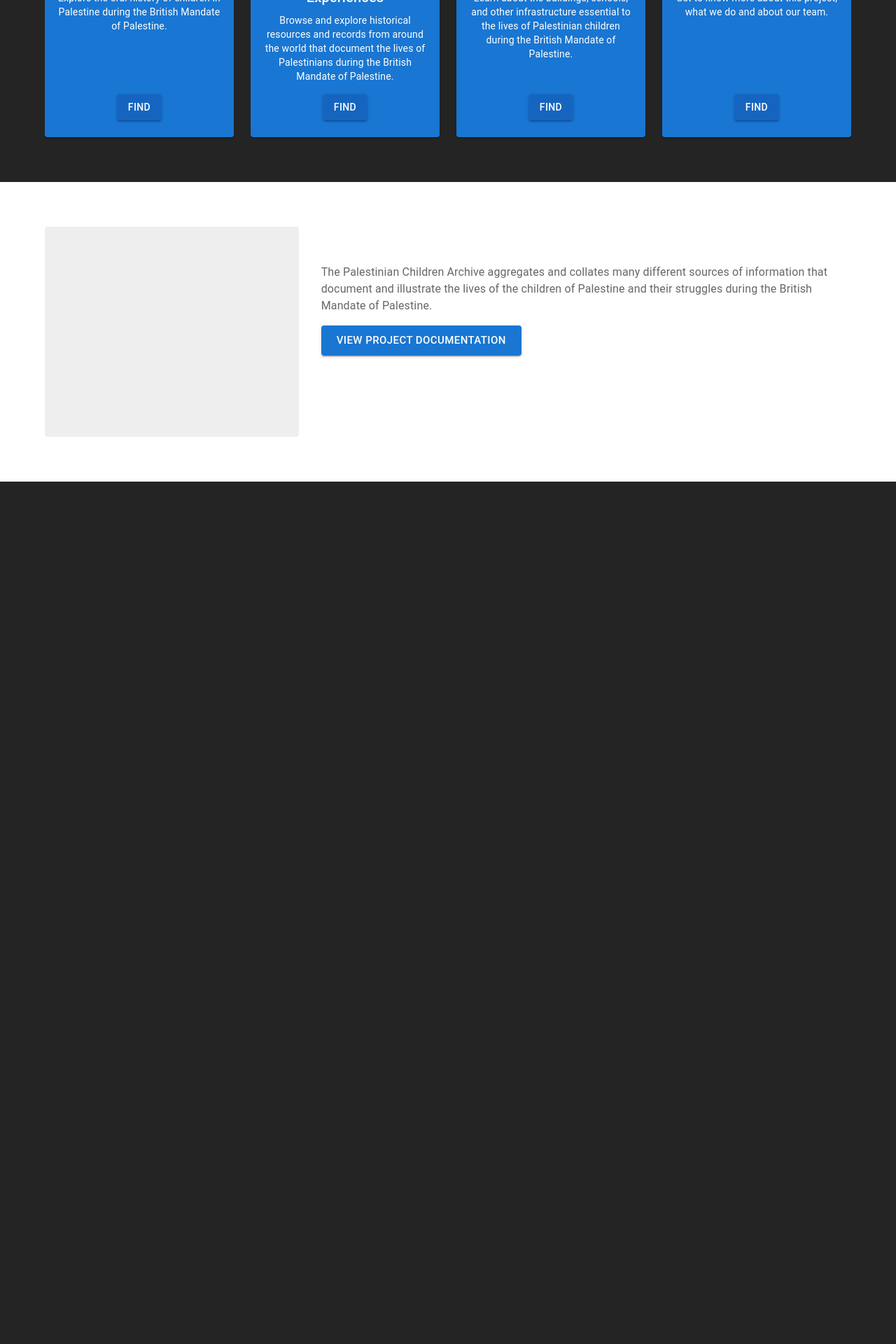
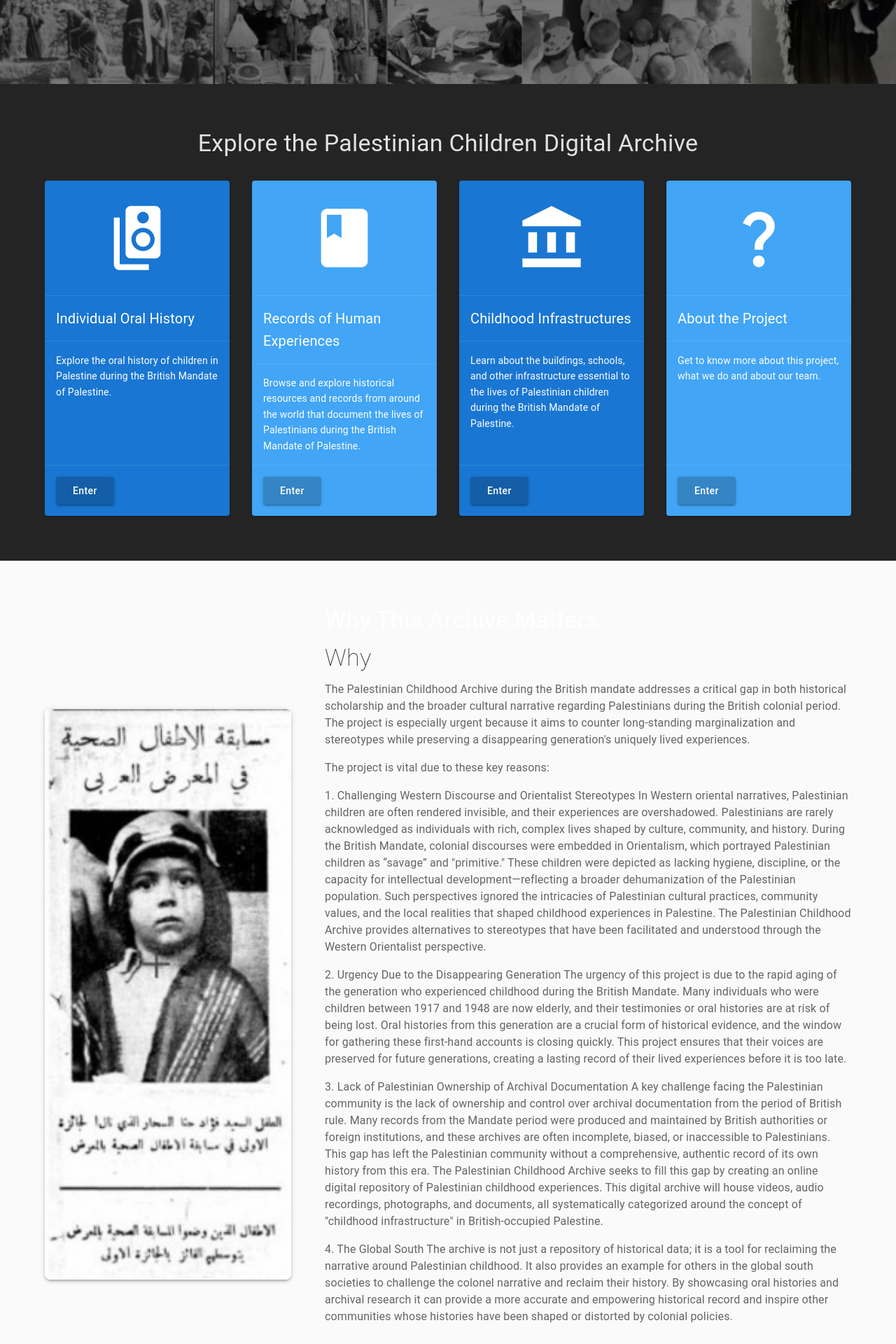
Before and after one commit to Palestinian-Children-Archive/palestinian-children-archive.github.io, a React (Vite) app: page /#/ in a window 1280 px wide. Shown: the part 680-2600 px from the top of the page at 70% size. Before the commit the page ends 1368 px from the top, so only its background shows below. Built offline with nearby package versions, Linux system fonts and the light colour scheme.

Commit message:
chore: finalize home page

```diff
--- /dev/null
+++ b/src/components/ui/FeatureCard.tsx
@@ -0,0 +1,129 @@
+import { FC } from "react";
+import { Box, Card, CardContent, Typography, Button } from "@mui/material";
+import { Link } from "react-router-dom";
+import { useTheme } from "@mui/material/styles";
+
+interface FeatureCardProps {
+  icon: FC;
+  title: string;
+  description: string;
+  to: string;
+  order: number;
+}
+
+const FeatureCard: FC<FeatureCardProps> = ({
+  icon: Icon,
+  title,
+  description,
+  to,
+  order,
+}) => {
+  const theme = useTheme();
+
+  return (
+    <Card
+      sx={{
+        height: "100%",
+        backgroundColor:
+          order % 2 === 0
+            ? theme.palette.primary.main
+            : theme.palette.primary.light,
+        color: "white",
+        borderRadius: 1,
+        transition: "transform 0.2s ease",
+        "&:hover": {
+          transform: "translateY(-4px)",
+        },
+      }}
+    >
+      {/* Simple vertical stack layout */}
+      <CardContent
+        sx={{
+          p: "0 !important",
+          height: "100%",
+          display: "flex",
+          flexDirection: "column",
+        }}
+      >
+        {/* Icon Section */}
+        <Box
+          sx={{
+            bgcolor: "transparent",
+            p: 4,
+            display: "flex",
+            justifyContent: "center",
+            alignItems: "center",
+          }}
+        >
+          <Icon sx={{ fontSize: 100 }} />
+        </Box>
+
+        {/* Title Section */}
+        <Box
+          sx={{
+            p: 2,
+            borderTop: "1px solid rgba(255, 255, 255, 0.1)",
+          }}
+        >
+          <Typography
+            variant="h6"
+            sx={{
+              fontWeight: 400,
+              textAlign: "left",
+            }}
+          >
+            {title}
+          </Typography>
+        </Box>
+
+        {/* Description Section */}
+        <Box
+          sx={{
+            p: 2,
+            flexGrow: 1,
+            borderTop: "1px solid rgba(255, 255, 255, 0.1)",
+          }}
+        >
+          <Typography
+            variant="body2"
+            sx={{
+              textAlign: "left",
+              lineHeight: 1.6,
+            }}
+          >
+            {description}
+          </Typography>
+        </Box>
+
+        {/* Button Section */}
+        <Box
+          sx={{
+            p: 2,
+            borderTop: "1px solid rgba(255, 255, 255, 0.1)",
+          }}
+        >
+          <Button
+            component={Link}
+            to={to}
+            variant="contained"
+            sx={{
+              backgroundColor: "rgba(0, 0, 0, 0.2)",
+              color: "white",
+              "&:hover": {
+                backgroundColor: "rgba(0, 0, 0, 0.3)",
+              },
+              textTransform: "none",
+              borderRadius: 1,
+              px: 3,
+              py: 1,
+            }}
+          >
+            Enter
+          </Button>
+        </Box>
+      </CardContent>
+    </Card>
+  );
+};
+
+export default FeatureCard;
--- a/src/navigation/screens/Home.tsx
+++ b/src/navigation/screens/Home.tsx
@@ -1,161 +1,210 @@
 import { FC } from "react";
-import {
-  Box,
-  Card,
-  CardContent,
-  Container,
-  Typography,
-  Button,
-  Grid,
-  useTheme,
-} from "@mui/material";
-import { Link } from "react-router-dom";
+import { Box, Container, Typography, Button, Grid } from "@mui/material";
+import { useTheme } from "@mui/material/styles";
+import { pages } from "../routes";
+import HeroImage from "../../assets/hero-image.png";
+import WhyImage from "../../assets/why.jpg";
+import FeatureCard from "@/components/ui/FeatureCard";
 
-import { pages } from "../routes";
-
-const FeatureCard = ({
-  icon: Icon,
-  title,
-  description,
-  to,
-}: {
-  icon: FC;
-  title: string;
-  description: string;
-  to: string;
-}) => {
+const HeroSection: FC = () => {
   const theme = useTheme();
 
   return (
-    <Card
+    <Box
       sx={{
-        height: "100%",
-        backgroundColor: theme.palette.primary.main,
-        color: "white",
-        "&:hover": {
-          backgroundColor: theme.palette.primary.dark,
-        },
-        transition: "background-color 0.3s",
+        backgroundImage: `linear-gradient(rgba(0, 0, 0, 0.5), rgba(0, 0, 0, 0.5)), url(${HeroImage})`,
+        backgroundSize: "cover",
+        backgroundPosition: "center",
+        height: "calc(100vh - 70px)",
+        py: 8,
+        display: "flex",
+        alignItems: "center",
       }}
     >
-      <CardContent sx={{ height: "100%" }}>
+      <Container maxWidth="md">
         <Box
           sx={{
-            display: "flex",
-            flexDirection: "column",
-            alignItems: "center",
+            bgcolor: "rgba(44, 82, 130, 0.95)",
+            p: 4,
+            borderRadius: 2,
             textAlign: "center",
-            height: "100%",
+            color: "white",
           }}
         >
-          <Icon sx={{ fontSize: 40, mb: 2 }} />
-          <Typography variant="h6" gutterBottom>
-            {title}
-          </Typography>
-          <Typography variant="body2" sx={{ mb: 2 }}>
-            {description}
-          </Typography>
-          <Button
-            component={Link}
-            variant="contained"
-            sx={{
-              mt: "auto",
-              backgroundColor: theme.palette.primary.dark,
-              "&:hover": {
-                backgroundColor: theme.palette.primary.darker,
-              },
-            }}
-            to={to}
-          >
-            Find
-          </Button>
-        </Box>
-      </CardContent>
-    </Card>
-  );
-};
-
-const HomePage = () => {
-  return (
-    <Box>
-      <Box sx={{ bgcolor: "primary.dark", color: "white", py: 8 }}>
-        <Container>
-          <Grid container spacing={4} alignItems="center">
-            <Grid item xs={12} md={6}>
           <Typography variant="h3" component="h1" gutterBottom>
             Palestinian Children Archive
           </Typography>
           <Typography variant="h6">
-                Explore the lives of Palestine's children during the British
-                Mandate of Palestine. Explore the oral, visual, and geographical
-                aspects of their lives.
+            Explore the lives of Palestine's children during the British Mandate
+            of Palestine. Discover their oral, visual, and geographical
+            histories.
           </Typography>
-            </Grid>
-            <Grid item xs={12} md={6}>
-              <Box
-                sx={{
-                  width: "100%",
-                  height: 300,
-                  bgcolor: "primary.main",
-                  borderRadius: 1,
-                }}
-              />
-            </Grid>
-          </Grid>
+        </Box>
       </Container>
     </Box>
+  );
+};
 
+const FeaturesSection: FC = () => (
   <Container sx={{ py: 8 }}>
-        <Grid container spacing={3}>
+    <Typography variant="h4" gutterBottom sx={{ mb: 4, textAlign: "center" }}>
+      Explore the Palestinian Children Digital Archive
+    </Typography>
+    <Grid container spacing={4}>
       {pages.map((feature, index) => (
         <Grid item xs={12} sm={6} md={3} key={index}>
           <FeatureCard
+            description={feature.description}
             icon={feature.icon}
             title={feature.label}
-                description={feature.description}
             to={feature.path}
+            order={index}
           />
         </Grid>
       ))}
     </Grid>
   </Container>
+);
 
-      <Box sx={{ bgcolor: "background.paper", py: 8 }}>
+const WhySection: FC = () => (
+  <Box sx={{ bgcolor: "grey.50", py: 8 }}>
     <Container>
-          <Grid container spacing={4}>
+      <Grid container spacing={6} alignItems="center">
         <Grid item xs={12} md={4}>
           <Box
+            component="img"
+            src={WhyImage}
             sx={{
               width: "100%",
-                  height: 300,
-                  bgcolor: "grey.200",
-                  borderRadius: 1,
+              height: "auto",
+              borderRadius: 2,
+              boxShadow: 3,
             }}
           />
         </Grid>
         <Grid item xs={12} md={8}>
-              <Typography variant="h4" component="h2" gutterBottom>
-                About
+          <Typography variant="h4" gutterBottom>
+            Why This Archive Matters
           </Typography>
+          <Typography
+            color="textPrimary"
+            fontWeight="100"
+            variant="h4"
+            component="h2"
+            gutterBottom
+          >
+            Why
+          </Typography>
+
           <Typography
             variant="body1"
             paragraph
             sx={{ color: "text.secondary" }}
           >
-                The Palestinian Children Archive aggregates and collates many
-                different sources of information that document and illustrate
-                the lives of the children of Palestine and their struggles
-                during the British Mandate of Palestine.
+            The Palestinian Childhood Archive during the British mandate
+            addresses a critical gap in both historical scholarship and the
+            broader cultural narrative regarding Palestinians during the British
+            colonial period. The project is especially urgent because it aims to
+            counter long-standing marginalization and stereotypes while
+            preserving a disappearing generation's uniquely lived experiences.
           </Typography>
-              <Button variant="contained" color="primary" size="large">
-                View project documentation
+
+          <Typography
+            variant="body1"
+            paragraph
+            sx={{ color: "text.secondary" }}
+          >
+            The project is vital due to these key reasons:
+          </Typography>
+
+          <Typography
+            variant="body1"
+            paragraph
+            sx={{ color: "text.secondary" }}
+          >
+            1. Challenging Western Discourse and Orientalist Stereotypes In
+            Western oriental narratives, Palestinian children are often rendered
+            invisible, and their experiences are overshadowed. Palestinians are
+            rarely acknowledged as individuals with rich, complex lives shaped
+            by culture, community, and history. During the British Mandate,
+            colonial discourses were embedded in Orientalism, which portrayed
+            Palestinian children as “savage” and "primitive." These children
+            were depicted as lacking hygiene, discipline, or the capacity for
+            intellectual development—reflecting a broader dehumanization of the
+            Palestinian population. Such perspectives ignored the intricacies of
+            Palestinian cultural practices, community values, and the local
+            realities that shaped childhood experiences in Palestine. The
+            Palestinian Childhood Archive provides alternatives to stereotypes
+            that have been facilitated and understood through the Western
+            Orientalist perspective.
+          </Typography>
+
+          <Typography
+            variant="body1"
+            paragraph
+            sx={{ color: "text.secondary" }}
+          >
+            2. Urgency Due to the Disappearing Generation The urgency of this
+            project is due to the rapid aging of the generation who experienced
+            childhood during the British Mandate. Many individuals who were
+            children between 1917 and 1948 are now elderly, and their
+            testimonies or oral histories are at risk of being lost. Oral
+            histories from this generation are a crucial form of historical
+            evidence, and the window for gathering these first-hand accounts is
+            closing quickly. This project ensures that their voices are
+            preserved for future generations, creating a lasting record of their
+            lived experiences before it is too late.
+          </Typography>
+
+          <Typography
+            variant="body1"
+            paragraph
+            sx={{ color: "text.secondary" }}
+          >
+            3. Lack of Palestinian Ownership of Archival Documentation A key
+            challenge facing the Palestinian community is the lack of ownership
+            and control over archival documentation from the period of British
+            rule. Many records from the Mandate period were produced and
+            maintained by British authorities or foreign institutions, and these
+            archives are often incomplete, biased, or inaccessible to
+            Palestinians. This gap has left the Palestinian community without a
+            comprehensive, authentic record of its own history from this era.
+            The Palestinian Childhood Archive seeks to fill this gap by creating
+            an online digital repository of Palestinian childhood experiences.
+            This digital archive will house videos, audio recordings,
+            photographs, and documents, all systematically categorized around
+            the concept of "childhood infrastructure" in British-occupied
+            Palestine.
+          </Typography>
+
+          <Typography
+            variant="body1"
+            paragraph
+            sx={{ color: "text.secondary" }}
+          >
+            4. The Global South The archive is not just a repository of
+            historical data; it is a tool for reclaiming the narrative around
+            Palestinian childhood. It also provides an example for others in the
+            global south societies to challenge the colonel narrative and
+            reclaim their history. By showcasing oral histories and archival
+            research it can provide a more accurate and empowering historical
+            record and inspire other communities whose histories have been
+            shaped or distorted by colonial policies.
+          </Typography>
+          <Button variant="contained" size="large" sx={{ mt: 3 }}>
+            View Project Documentation
           </Button>
         </Grid>
       </Grid>
     </Container>
   </Box>
+);
+const HomePage: FC = () => (
+  <Box>
+    <HeroSection />
+    <FeaturesSection />
+    <WhySection />
   </Box>
 );
-};
 
 export default HomePage;
--- /dev/null
+++ b/src/theme.ts
@@ -0,0 +1,65 @@
+import { createTheme } from "@mui/material/styles";
+
+export const theme = createTheme({
+  palette: {
+    primary: {
+      main: "#2C5282",
+      light: "#4A90E2",
+      dark: "#1A365D",
+      darker: "#102A43",
+    },
+    secondary: {
+      main: "#718096",
+      light: "#A0AEC0",
+      dark: "#4A5568",
+    },
+    background: {
+      default: "#F7FAFC",
+      paper: "#FFFFFF",
+    },
+    text: {
+      primary: "#2D3748",
+      secondary: "#4A5568",
+    },
+  },
+  typography: {
+    h1: {
+      fontWeight: 700,
+      fontSize: "2.5rem",
+    },
+    h3: {
+      fontWeight: 600,
+      fontSize: "2rem",
+    },
+    h4: {
+      fontWeight: 500,
+      fontSize: "1.75rem",
+    },
+    h6: {
+      fontWeight: 500,
+    },
+    body1: {
+      fontSize: "1rem",
+      lineHeight: 1.7,
+    },
+  },
+  components: {
+    MuiButton: {
+      styleOverrides: {
+        root: {
+          textTransform: "none",
+          borderRadius: 8,
+          padding: "8px 24px",
+        },
+      },
+    },
+    MuiCard: {
+      styleOverrides: {
+        root: {
+          borderRadius: 12,
+          transition: "transform 0.3s, box-shadow 0.3s",
+        },
+      },
+    },
+  },
+});
```
Also changed, not shown: src/components/ui/Navigation.tsx (+6 -1 lines), src/assets/hero-image.png (added), src/assets/why.jpg (added). Lines whose indentation alone changed are shown as unchanged.
